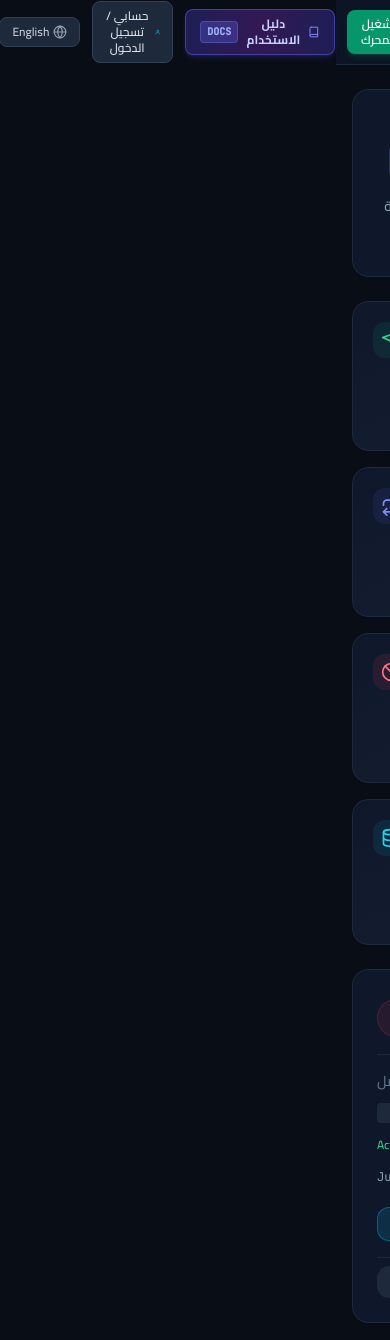
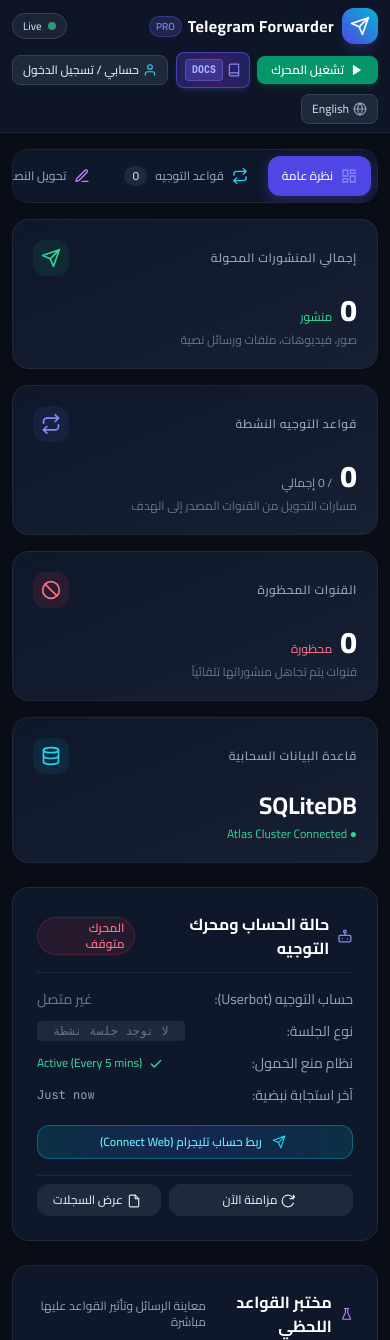
Before and after one commit to alooshj/telegram-forwarder-pro, a Flask app: page / in a window 390 px wide; the page is wider, and only the part inside the window is pictured. Shown: the top 1340 px of that part. Run offline with Flask 3, Linux system fonts and the light colour scheme; data that the repository does not hold is empty; some libraries are stand-ins or nearby versions.

Commit message:
feat: design ultra-responsive resolution and mobile swipeable tabs for dashboard across all screens

```diff
--- a/src/dashboard/templates/index.html
+++ b/src/dashboard/templates/index.html
@@ -72,12 +72,19 @@
             color: #ffffff;
             box-shadow: 0 4px 14px 0 rgba(79, 70, 229, 0.35);
         }
+        .no-scrollbar::-webkit-scrollbar { display: none; }
+        .no-scrollbar { -ms-overflow-style: none; scrollbar-width: none; }
         .custom-scrollbar::-webkit-scrollbar { width: 6px; height: 6px; }
         .custom-scrollbar::-webkit-scrollbar-track { background: #0f172a; }
         .custom-scrollbar::-webkit-scrollbar-thumb { background: #334155; border-radius: 3px; }
         .custom-scrollbar::-webkit-scrollbar-thumb:hover { background: #475569; }
         .animate-fade-in { animation: fadeIn 0.25s cubic-bezier(0.16, 1, 0.3, 1); }
         @keyframes fadeIn { from { opacity: 0; transform: translateY(6px); } to { opacity: 1; transform: translateY(0); } }
+
+        /* Responsive Breakpoints & Resolution Tuning */
+        @media (max-width: 640px) {
+            .tab-btn { min-width: max-content; padding-left: 0.85rem; padding-right: 0.85rem; font-size: 0.8rem; }
+        }
     </style>
 </head>
 <body class="bg-surface-950 text-slate-100 min-h-screen flex flex-col antialiased selection:bg-brand-500 selection:text-white">
@@ -86,54 +93,62 @@
     <div id="toast-container" class="fixed top-5 left-5 z-50 flex flex-col space-y-3 pointer-events-none"></div>
 
     <!-- Navigation Header -->
-    <header class="bg-surface-900/80 backdrop-blur-md border-b border-slate-800 sticky top-0 z-40">
-        <div class="max-w-7xl mx-auto px-4 sm:px-6 lg:px-8">
-            <div class="flex items-center justify-between h-16">
+    <header class="bg-surface-900/90 backdrop-blur-md border-b border-slate-800 sticky top-0 z-40">
+        <div class="max-w-7xl mx-auto px-3 sm:px-6 lg:px-8">
+            <div class="flex flex-col sm:flex-row items-stretch sm:items-center justify-between py-2 sm:py-0 sm:h-16 gap-2 sm:gap-0">
                 <!-- Logo & Brand -->
-                <div class="flex items-center space-x-3 rtl:space-x-reverse">
-                    <div class="w-10 h-10 rounded-xl bg-gradient-to-tr from-brand-600 to-cyan-500 flex items-center justify-center shadow-lg shadow-brand-500/20 text-white font-black text-xl">
-                        <svg class="w-5 h-5 text-white inline-block" viewBox="0 0 24 24" fill="none" stroke="currentColor" stroke-width="2" stroke-linecap="round" stroke-linejoin="round"><line x1="22" y1="2" x2="11" y2="13"></line><polygon points="22 2 15 22 11 13 2 9 22 2"></polygon></svg>
-                    </div>
-                    <div>
-                        <div class="flex items-center space-x-2 rtl:space-x-reverse">
-                            <span class="font-bold text-lg text-white tracking-wide">Telegram Forwarder</span>
-                            <span class="text-xs bg-brand-500/20 text-brand-400 font-semibold px-2 py-0.5 rounded-full border border-brand-500/30">PRO</span>
-                        </div>
-                        <p class="text-xs text-slate-400" data-i18n="app_subtitle">24/7 Automated Post Forwarding & Content Transformation</p>
+                <div class="flex items-center justify-between sm:justify-start space-x-2 sm:space-x-3 rtl:space-x-reverse">
+                    <div class="flex items-center space-x-2 sm:space-x-3 rtl:space-x-reverse">
+                        <div class="w-9 h-9 sm:w-10 sm:h-10 rounded-xl bg-gradient-to-tr from-brand-600 to-cyan-500 flex items-center justify-center shadow-lg shadow-brand-500/20 text-white font-black text-lg sm:text-xl flex-shrink-0">
+                            <svg class="w-5 h-5 text-white inline-block" viewBox="0 0 24 24" fill="none" stroke="currentColor" stroke-width="2" stroke-linecap="round" stroke-linejoin="round"><line x1="22" y1="2" x2="11" y2="13"></line><polygon points="22 2 15 22 11 13 2 9 22 2"></polygon></svg>
+                        </div>
+                        <div>
+                            <div class="flex items-center space-x-1.5 rtl:space-x-reverse">
+                                <span class="font-bold text-base sm:text-lg text-white tracking-wide truncate">Telegram Forwarder</span>
+                                <span class="text-[10px] sm:text-xs bg-brand-500/20 text-brand-400 font-semibold px-1.5 sm:px-2 py-0.5 rounded-full border border-brand-500/30">PRO</span>
+                            </div>
+                            <p class="text-[11px] sm:text-xs text-slate-400 hidden md:block" data-i18n="app_subtitle">24/7 Automated Post Forwarding & Content Transformation</p>
+                        </div>
+                    </div>
+
+                    <!-- Mobile status pill (visible on narrow screens) -->
+                    <div class="sm:hidden flex items-center space-x-1.5 rtl:space-x-reverse bg-slate-800/80 border border-slate-700 px-2.5 py-1 rounded-full text-[11px] font-medium">
+                        <span class="w-2 h-2 rounded-full bg-emerald-400 animate-pulse"></span>
+                        <span class="text-slate-300">Live</span>
                     </div>
                 </div>
 
                 <!-- Status & Quick Actions -->
-                <div class="flex items-center space-x-3 rtl:space-x-reverse">
-                    <!-- Engine Status Pill -->
-                    <div id="header-status-pill" class="flex items-center space-x-2 rtl:space-x-reverse bg-slate-800/80 border border-slate-700 px-3 py-1.5 rounded-full text-xs font-medium">
+                <div class="flex items-center justify-between sm:justify-end flex-wrap sm:flex-nowrap gap-1.5 sm:space-x-3 rtl:sm:space-x-reverse">
+                    <!-- Engine Status Pill (desktop) -->
+                    <div id="header-status-pill" class="hidden sm:flex items-center space-x-2 rtl:space-x-reverse bg-slate-800/80 border border-slate-700 px-3 py-1.5 rounded-full text-xs font-medium">
                         <span id="header-status-dot" class="w-2.5 h-2.5 rounded-full bg-amber-500 animate-pulse"></span>
                         <span id="header-status-text" class="text-slate-300" data-i18n="status_connecting">Connecting...</span>
                     </div>
 
                     <!-- Forwarder Start/Stop Button -->
-                    <button id="quick-toggle-btn" onclick="toggleEngine()" class="flex items-center space-x-1.5 rtl:space-x-reverse px-3.5 py-1.5 rounded-lg text-xs font-semibold bg-emerald-600 hover:bg-emerald-500 text-white shadow-md shadow-emerald-600/20 transition-all">
+                    <button id="quick-toggle-btn" onclick="toggleEngine()" class="flex-1 sm:flex-none flex items-center justify-center space-x-1.5 rtl:space-x-reverse px-2.5 sm:px-3.5 py-1.5 rounded-lg text-xs font-semibold bg-emerald-600 hover:bg-emerald-500 text-white shadow-md shadow-emerald-600/20 transition-all">
                         <span id="quick-toggle-icon"><svg class="w-3.5 h-3.5" viewBox="0 0 24 24" fill="currentColor"><polygon points="5 3 19 12 5 21 5 3"></polygon></svg></span>
                         <span id="quick-toggle-text" data-i18n="btn_start">Start</span>
                     </button>
 
                     <!-- Prominent User Guide in Header -->
-                    <button onclick="switchTab('guide')" class="flex items-center space-x-1.5 rtl:space-x-reverse bg-gradient-to-r from-indigo-600/30 via-purple-600/30 to-indigo-600/30 hover:from-indigo-600/50 hover:to-purple-600/50 border border-indigo-500/50 text-indigo-200 px-3.5 py-1.5 rounded-lg text-xs font-bold shadow-md shadow-indigo-500/15 transition-all hover:scale-105 active:scale-95 group">
-                        <svg class="w-4 h-4 text-indigo-400 group-hover:text-white transition-colors" viewBox="0 0 24 24" fill="none" stroke="currentColor" stroke-width="2" stroke-linecap="round" stroke-linejoin="round"><path d="M4 19.5A2.5 2.5 0 0 1 6.5 17H20"></path><path d="M6.5 2H20v20H6.5A2.5 2.5 0 0 1 4 19.5v-15A2.5 2.5 0 0 1 6.5 2z"></path></svg>
-                        <span data-i18n="tab_guide">User Guide</span>
+                    <button onclick="switchTab('guide')" class="flex items-center space-x-1 rtl:space-x-reverse bg-gradient-to-r from-indigo-600/30 via-purple-600/30 to-indigo-600/30 hover:from-indigo-600/50 hover:to-purple-600/50 border border-indigo-500/50 text-indigo-200 px-2 sm:px-3.5 py-1.5 rounded-lg text-xs font-bold shadow-md shadow-indigo-500/15 transition-all hover:scale-105 active:scale-95 group">
+                        <svg class="w-3.5 h-3.5 text-indigo-400 group-hover:text-white transition-colors" viewBox="0 0 24 24" fill="none" stroke="currentColor" stroke-width="2" stroke-linecap="round" stroke-linejoin="round"><path d="M4 19.5A2.5 2.5 0 0 1 6.5 17H20"></path><path d="M6.5 2H20v20H6.5A2.5 2.5 0 0 1 4 19.5v-15A2.5 2.5 0 0 1 6.5 2z"></path></svg>
+                        <span class="hidden sm:inline" data-i18n="tab_guide">User Guide</span>
                         <span class="bg-indigo-500/30 text-indigo-300 text-[10px] px-1.5 py-0.5 rounded font-mono font-bold border border-indigo-400/30">DOCS</span>
                     </button>
 
                     <!-- User Account Button -->
-                    <button id="header-user-btn" onclick="openAuthModal()" class="flex items-center space-x-1.5 rtl:space-x-reverse bg-slate-800 hover:bg-slate-700 border border-slate-700 px-3 py-1.5 rounded-lg text-xs font-medium text-slate-200 transition">
-                        <svg class="w-3.5 h-3.5 text-cyan-400" viewBox="0 0 24 24" fill="none" stroke="currentColor" stroke-width="2" stroke-linecap="round" stroke-linejoin="round"><path d="M20 21v-2a4 4 0 0 0-4-4H8a4 4 0 0 0-4 4v2"></path><circle cx="12" cy="7" r="4"></circle></svg>
-                        <span id="header-user-label" data-i18n="btn_login_account">Account / Login</span>
+                    <button id="header-user-btn" onclick="openAuthModal()" class="flex items-center space-x-1 rtl:space-x-reverse bg-slate-800 hover:bg-slate-700 border border-slate-700 px-2.5 sm:px-3 py-1.5 rounded-lg text-xs font-medium text-slate-200 transition">
+                        <svg class="w-3.5 h-3.5 text-cyan-400 flex-shrink-0" viewBox="0 0 24 24" fill="none" stroke="currentColor" stroke-width="2" stroke-linecap="round" stroke-linejoin="round"><path d="M20 21v-2a4 4 0 0 0-4-4H8a4 4 0 0 0-4 4v2"></path><circle cx="12" cy="7" r="4"></circle></svg>
+                        <span id="header-user-label" data-i18n="btn_login_account">Account</span>
                     </button>
 
                     <!-- Language Switcher -->
-                    <button onclick="toggleLanguage()" class="flex items-center space-x-1 rtl:space-x-reverse bg-slate-800 hover:bg-slate-700 border border-slate-700 px-3 py-1.5 rounded-lg text-xs font-medium text-slate-300 hover:text-white transition">
-                        <svg class="w-3.5 h-3.5 text-slate-400" viewBox="0 0 24 24" fill="none" stroke="currentColor" stroke-width="2" stroke-linecap="round" stroke-linejoin="round"><circle cx="12" cy="12" r="10"></circle><line x1="2" y1="12" x2="22" y2="12"></line><path d="M12 2a15.3 15.3 0 0 1 4 10 15.3 15.3 0 0 1-4 10 15.3 15.3 0 0 1-4-10 15.3 15.3 0 0 1 4-10z"></path></svg>
-                        <span id="lang-switch-label">English</span>
+                    <button onclick="toggleLanguage()" class="flex items-center space-x-1 rtl:space-x-reverse bg-slate-800 hover:bg-slate-700 border border-slate-700 px-2.5 sm:px-3 py-1.5 rounded-lg text-xs font-medium text-slate-300 hover:text-white transition">
+                        <svg class="w-3.5 h-3.5 text-slate-400 flex-shrink-0" viewBox="0 0 24 24" fill="none" stroke="currentColor" stroke-width="2" stroke-linecap="round" stroke-linejoin="round"><circle cx="12" cy="12" r="10"></circle><line x1="2" y1="12" x2="22" y2="12"></line><path d="M12 2a15.3 15.3 0 0 1 4 10 15.3 15.3 0 0 1-4 10 15.3 15.3 0 0 1-4-10 15.3 15.3 0 0 1 4-10z"></path></svg>
+                        <span id="lang-switch-label">En</span>
                     </button>
                 </div>
             </div>
@@ -141,39 +156,39 @@
     </header>
 
     <!-- Main Container -->
-    <main class="flex-1 max-w-7xl w-full mx-auto px-4 sm:px-6 lg:px-8 py-6 space-y-6">
+    <main class="flex-1 max-w-7xl w-full mx-auto px-3 sm:px-6 lg:px-8 py-4 sm:py-6 space-y-4 sm:space-y-6">
 
         <!-- Top Navigation Tabs -->
-        <div class="bg-surface-900 border border-slate-800 p-1.5 rounded-2xl flex flex-wrap gap-1 shadow-sm">
-            <button onclick="switchTab('overview')" id="tab-overview-btn" class="tab-btn active flex items-center space-x-2 rtl:space-x-reverse px-4 py-2.5 rounded-xl text-sm font-medium transition-all">
-                <svg class="w-4 h-4 text-brand-400" viewBox="0 0 24 24" fill="none" stroke="currentColor" stroke-width="2" stroke-linecap="round" stroke-linejoin="round"><rect x="3" y="3" width="7" height="9"></rect><rect x="14" y="3" width="7" height="5"></rect><rect x="14" y="12" width="7" height="9"></rect><rect x="3" y="16" width="7" height="5"></rect></svg>
+        <div class="bg-surface-900 border border-slate-800 p-1.5 rounded-2xl flex overflow-x-auto no-scrollbar sm:flex-wrap gap-1.5 shadow-sm scroll-smooth">
+            <button onclick="switchTab('overview')" id="tab-overview-btn" class="tab-btn active flex items-center space-x-2 rtl:space-x-reverse px-3.5 sm:px-4 py-2.5 rounded-xl text-xs sm:text-sm font-medium transition-all flex-shrink-0 whitespace-nowrap">
+                <svg class="w-4 h-4 text-brand-400 flex-shrink-0" viewBox="0 0 24 24" fill="none" stroke="currentColor" stroke-width="2" stroke-linecap="round" stroke-linejoin="round"><rect x="3" y="3" width="7" height="9"></rect><rect x="14" y="3" width="7" height="5"></rect><rect x="14" y="12" width="7" height="9"></rect><rect x="3" y="16" width="7" height="5"></rect></svg>
                 <span data-i18n="tab_overview">Overview</span>
             </button>
-            <button onclick="switchTab('forwarding')" id="tab-forwarding-btn" class="tab-btn flex items-center space-x-2 rtl:space-x-reverse px-4 py-2.5 rounded-xl text-sm font-medium text-slate-400 hover:text-white hover:bg-slate-800/60 transition-all">
-                <svg class="w-4 h-4 text-cyan-400" viewBox="0 0 24 24" fill="none" stroke="currentColor" stroke-width="2" stroke-linecap="round" stroke-linejoin="round"><polyline points="17 1 21 5 17 9"></polyline><path d="M3 11V9a4 4 0 0 1 4-4h14"></path><polyline points="7 23 3 19 7 15"></polyline><path d="M21 13v2a4 4 0 0 1-4 4H3"></path></svg>
+            <button onclick="switchTab('forwarding')" id="tab-forwarding-btn" class="tab-btn flex items-center space-x-2 rtl:space-x-reverse px-3.5 sm:px-4 py-2.5 rounded-xl text-xs sm:text-sm font-medium text-slate-400 hover:text-white hover:bg-slate-800/60 transition-all flex-shrink-0 whitespace-nowrap">
+                <svg class="w-4 h-4 text-cyan-400 flex-shrink-0" viewBox="0 0 24 24" fill="none" stroke="currentColor" stroke-width="2" stroke-linecap="round" stroke-linejoin="round"><polyline points="17 1 21 5 17 9"></polyline><path d="M3 11V9a4 4 0 0 1 4-4h14"></path><polyline points="7 23 3 19 7 15"></polyline><path d="M21 13v2a4 4 0 0 1-4 4H3"></path></svg>
                 <span data-i18n="tab_forwarding">Forwarding Rules</span>
                 <span id="badge-rules-count" class="bg-slate-800 text-xs px-2 py-0.5 rounded-full text-slate-300">0</span>
             </button>
-            <button onclick="switchTab('text-rules')" id="tab-text-rules-btn" class="tab-btn flex items-center space-x-2 rtl:space-x-reverse px-4 py-2.5 rounded-xl text-sm font-medium text-slate-400 hover:text-white hover:bg-slate-800/60 transition-all">
-                <svg class="w-4 h-4 text-purple-400" viewBox="0 0 24 24" fill="none" stroke="currentColor" stroke-width="2" stroke-linecap="round" stroke-linejoin="round"><path d="M12 20h9"></path><path d="M16.5 3.5a2.121 2.121 0 0 1 3 3L7 19l-4 1 1-4L16.5 3.5z"></path></svg>
+            <button onclick="switchTab('text-rules')" id="tab-text-rules-btn" class="tab-btn flex items-center space-x-2 rtl:space-x-reverse px-3.5 sm:px-4 py-2.5 rounded-xl text-xs sm:text-sm font-medium text-slate-400 hover:text-white hover:bg-slate-800/60 transition-all flex-shrink-0 whitespace-nowrap">
+                <svg class="w-4 h-4 text-purple-400 flex-shrink-0" viewBox="0 0 24 24" fill="none" stroke="currentColor" stroke-width="2" stroke-linecap="round" stroke-linejoin="round"><path d="M12 20h9"></path><path d="M16.5 3.5a2.121 2.121 0 0 1 3 3L7 19l-4 1 1-4L16.5 3.5z"></path></svg>
                 <span data-i18n="tab_text_rules">Text Transformation</span>
             </button>
-            <button onclick="switchTab('guide')" id="tab-guide-btn" class="tab-btn flex items-center space-x-2 rtl:space-x-reverse px-4 py-2.5 rounded-xl text-sm font-bold text-indigo-300 bg-indigo-500/10 hover:bg-indigo-500/20 border border-indigo-500/30 hover:border-indigo-400/50 transition-all shadow-sm">
+            <button onclick="switchTab('guide')" id="tab-guide-btn" class="tab-btn flex items-center space-x-2 rtl:space-x-reverse px-3.5 sm:px-4 py-2.5 rounded-xl text-xs sm:text-sm font-bold text-indigo-300 bg-indigo-500/10 hover:bg-indigo-500/20 border border-indigo-500/30 hover:border-indigo-400/50 transition-all shadow-sm flex-shrink-0 whitespace-nowrap">
                 <svg class="w-4 h-4 text-indigo-400 flex-shrink-0" viewBox="0 0 24 24" fill="none" stroke="currentColor" stroke-width="2" stroke-linecap="round" stroke-linejoin="round"><path d="M4 19.5A2.5 2.5 0 0 1 6.5 17H20"></path><path d="M6.5 2H20v20H6.5A2.5 2.5 0 0 1 4 19.5v-15A2.5 2.5 0 0 1 6.5 2z"></path></svg>
                 <span data-i18n="tab_guide">User Guide</span>
                 <span class="w-2 h-2 rounded-full bg-indigo-400 animate-pulse ml-1 rtl:mr-1"></span>
             </button>
-            <button onclick="switchTab('blacklist')" id="tab-blacklist-btn" class="tab-btn flex items-center space-x-2 rtl:space-x-reverse px-4 py-2.5 rounded-xl text-sm font-medium text-slate-400 hover:text-white hover:bg-slate-800/60 transition-all">
-                <svg class="w-4 h-4 text-rose-400" viewBox="0 0 24 24" fill="none" stroke="currentColor" stroke-width="2" stroke-linecap="round" stroke-linejoin="round"><circle cx="12" cy="12" r="10"></circle><line x1="4.93" y1="4.93" x2="19.07" y2="19.07"></line></svg>
+            <button onclick="switchTab('blacklist')" id="tab-blacklist-btn" class="tab-btn flex items-center space-x-2 rtl:space-x-reverse px-3.5 sm:px-4 py-2.5 rounded-xl text-xs sm:text-sm font-medium text-slate-400 hover:text-white hover:bg-slate-800/60 transition-all flex-shrink-0 whitespace-nowrap">
+                <svg class="w-4 h-4 text-rose-400 flex-shrink-0" viewBox="0 0 24 24" fill="none" stroke="currentColor" stroke-width="2" stroke-linecap="round" stroke-linejoin="round"><circle cx="12" cy="12" r="10"></circle><line x1="4.93" y1="4.93" x2="19.07" y2="19.07"></line></svg>
                 <span data-i18n="tab_blacklist">Blacklist</span>
                 <span id="badge-blacklist-count" class="bg-slate-800 text-xs px-2 py-0.5 rounded-full text-slate-300">0</span>
             </button>
-            <button onclick="switchTab('logs')" id="tab-logs-btn" class="tab-btn flex items-center space-x-2 rtl:space-x-reverse px-4 py-2.5 rounded-xl text-sm font-medium text-slate-400 hover:text-white hover:bg-slate-800/60 transition-all">
-                <svg class="w-4 h-4 text-amber-400" viewBox="0 0 24 24" fill="none" stroke="currentColor" stroke-width="2" stroke-linecap="round" stroke-linejoin="round"><path d="M14 2H6a2 2 0 0 0-2 2v16a2 2 0 0 0 2 2h12a2 2 0 0 0 2-2V8z"></path><polyline points="14 2 14 8 20 8"></polyline><line x1="16" y1="13" x2="8" y2="13"></line><line x1="16" y1="17" x2="8" y2="17"></line></svg>
+            <button onclick="switchTab('logs')" id="tab-logs-btn" class="tab-btn flex items-center space-x-2 rtl:space-x-reverse px-3.5 sm:px-4 py-2.5 rounded-xl text-xs sm:text-sm font-medium text-slate-400 hover:text-white hover:bg-slate-800/60 transition-all flex-shrink-0 whitespace-nowrap">
+                <svg class="w-4 h-4 text-amber-400 flex-shrink-0" viewBox="0 0 24 24" fill="none" stroke="currentColor" stroke-width="2" stroke-linecap="round" stroke-linejoin="round"><path d="M14 2H6a2 2 0 0 0-2 2v16a2 2 0 0 0 2 2h12a2 2 0 0 0 2-2V8z"></path><polyline points="14 2 14 8 20 8"></polyline><line x1="16" y1="13" x2="8" y2="13"></line><line x1="16" y1="17" x2="8" y2="17"></line></svg>
                 <span data-i18n="tab_logs">Real-Time Logs</span>
             </button>
-            <button onclick="switchTab('settings')" id="tab-settings-btn" class="tab-btn flex items-center space-x-2 rtl:space-x-reverse px-4 py-2.5 rounded-xl text-sm font-medium text-slate-400 hover:text-white hover:bg-slate-800/60 transition-all">
-                <svg class="w-4 h-4 text-slate-400" viewBox="0 0 24 24" fill="none" stroke="currentColor" stroke-width="2" stroke-linecap="round" stroke-linejoin="round"><circle cx="12" cy="12" r="3"></circle><path d="M19.4 15a1.65 1.65 0 0 0 .33 1.82l.06.06a2 2 0 0 1 0 2.83 2 2 0 0 1-2.83 0l-.06-.06a1.65 1.65 0 0 0-1.82-.33 1.65 1.65 0 0 0-1 1.51V21a2 2 0 0 1-2 2 2 2 0 0 1-2-2v-.09A1.65 1.65 0 0 0 9 19.4a1.65 1.65 0 0 0-1.82.33l-.06.06a2 2 0 0 1-2.83 0 2 2 0 0 1 0-2.83l.06-.06a1.65 1.65 0 0 0 .33-1.82 1.65 1.65 0 0 0-1.51-1H3a2 2 0 0 1-2-2 2 2 0 0 1 2-2h.09A1.65 1.65 0 0 0 4.6 9a1.65 1.65 0 0 0-.33-1.82l-.06-.06a2 2 0 0 1 0-2.83 2 2 0 0 1 2.83 0l.06.06a1.65 1.65 0 0 0 1.82.33H9a1.65 1.65 0 0 0 1-1.51V3a2 2 0 0 1 2-2 2 2 0 0 1 2 2v.09a1.65 1.65 0 0 0 1 1.51 1.65 1.65 0 0 0 1.82-.33l.06-.06a2 2 0 0 1 2.83 0 2 2 0 0 1 0 2.83l-.06.06a1.65 1.65 0 0 0-.33 1.82V9a1.65 1.65 0 0 0 1.51 1H21a2 2 0 0 1 2 2 2 2 0 0 1-2 2h-.09a1.65 1.65 0 0 0-1.51 1z"></path></svg>
+            <button onclick="switchTab('settings')" id="tab-settings-btn" class="tab-btn flex items-center space-x-2 rtl:space-x-reverse px-3.5 sm:px-4 py-2.5 rounded-xl text-xs sm:text-sm font-medium text-slate-400 hover:text-white hover:bg-slate-800/60 transition-all flex-shrink-0 whitespace-nowrap">
+                <svg class="w-4 h-4 text-slate-400 flex-shrink-0" viewBox="0 0 24 24" fill="none" stroke="currentColor" stroke-width="2" stroke-linecap="round" stroke-linejoin="round"><circle cx="12" cy="12" r="3"></circle><path d="M19.4 15a1.65 1.65 0 0 0 .33 1.82l.06.06a2 2 0 0 1 0 2.83 2 2 0 0 1-2.83 0l-.06-.06a1.65 1.65 0 0 0-1.82-.33 1.65 1.65 0 0 0-1 1.51V21a2 2 0 0 1-2 2 2 2 0 0 1-2-2v-.09A1.65 1.65 0 0 0 9 19.4a1.65 1.65 0 0 0-1.82.33l-.06.06a2 2 0 0 1-2.83 0 2 2 0 0 1 0-2.83l.06-.06a1.65 1.65 0 0 0 .33-1.82 1.65 1.65 0 0 0-1.51-1H3a2 2 0 0 1-2-2 2 2 0 0 1 2-2h.09A1.65 1.65 0 0 0 4.6 9a1.65 1.65 0 0 0-.33-1.82l-.06-.06a2 2 0 0 1 0-2.83 2 2 0 0 1 2.83 0l.06.06a1.65 1.65 0 0 0 1.82.33H9a1.65 1.65 0 0 0 1-1.51V3a2 2 0 0 1 2-2 2 2 0 0 1 2 2v.09a1.65 1.65 0 0 0 1 1.51 1.65 1.65 0 0 0 1.82-.33l.06-.06a2 2 0 0 1 2.83 0 2 2 0 0 1 0 2.83l-.06.06a1.65 1.65 0 0 0-.33 1.82V9a1.65 1.65 0 0 0 1.51 1H21a2 2 0 0 1 2 2 2 2 0 0 1-2 2h-.09a1.65 1.65 0 0 0-1.51 1z"></path></svg>
                 <span data-i18n="tab_settings">Diagnostics & Settings</span>
             </button>
         </div>
@@ -1853,18 +1868,18 @@
                 const avatarSrc = c.photo_url || `/api/telegram/avatar/${encodeURIComponent(String(c.id))}`;
 
                 return `
-                <div class="flex items-center justify-between p-2.5 rounded-xl bg-surface-850 border border-slate-800 hover:border-slate-700 hover:bg-slate-800/40 transition">
+                <div class="flex flex-col sm:flex-row sm:items-center justify-between p-2.5 rounded-xl bg-surface-850 border border-slate-800 hover:border-slate-700 hover:bg-slate-800/40 transition gap-2">
                     <div class="flex items-center space-x-3 rtl:space-x-reverse min-w-0">
                         <img src="${avatarSrc}" class="w-9 h-9 rounded-full object-cover border border-slate-700/80 bg-slate-900 flex-shrink-0 shadow-sm" alt="" loading="lazy">
                         <div class="truncate">
-                            <p class="text-xs font-bold text-white truncate max-w-[190px] sm:max-w-[240px]">${titleStr}</p>
+                            <p class="text-xs font-bold text-white truncate max-w-[200px] sm:max-w-[280px]">${titleStr}</p>
                             <p class="text-[11px] text-slate-400 font-mono flex items-center gap-1">
                                 <span class="text-slate-400">${channelId}</span>
                                 ${usernameStr ? `<span class="text-cyan-400 font-medium">(@${usernameStr})</span>` : ''}
                             </p>
                         </div>
                     </div>
-                    <div class="flex items-center space-x-1.5 rtl:space-x-reverse flex-shrink-0">
+                    <div class="flex items-center space-x-1.5 rtl:space-x-reverse flex-shrink-0 self-end sm:self-auto">
                         <button type="button" onclick="selectQuickChannel('rule-form-source', '${channelId}')" class="px-2.5 py-1.5 text-xs font-semibold bg-brand-600/20 hover:bg-brand-600/40 text-brand-300 border border-brand-500/30 rounded-lg transition flex items-center gap-1">
                             <svg class='w-3.5 h-3.5' viewBox='0 0 24 24' fill='none' stroke='currentColor' stroke-width='2'><polyline points='8 17 12 21 16 17'></polyline><line x1='12' y1='12' x2='12' y2='21'></line></svg> <span>كمصدر</span>
                         </button>
```
